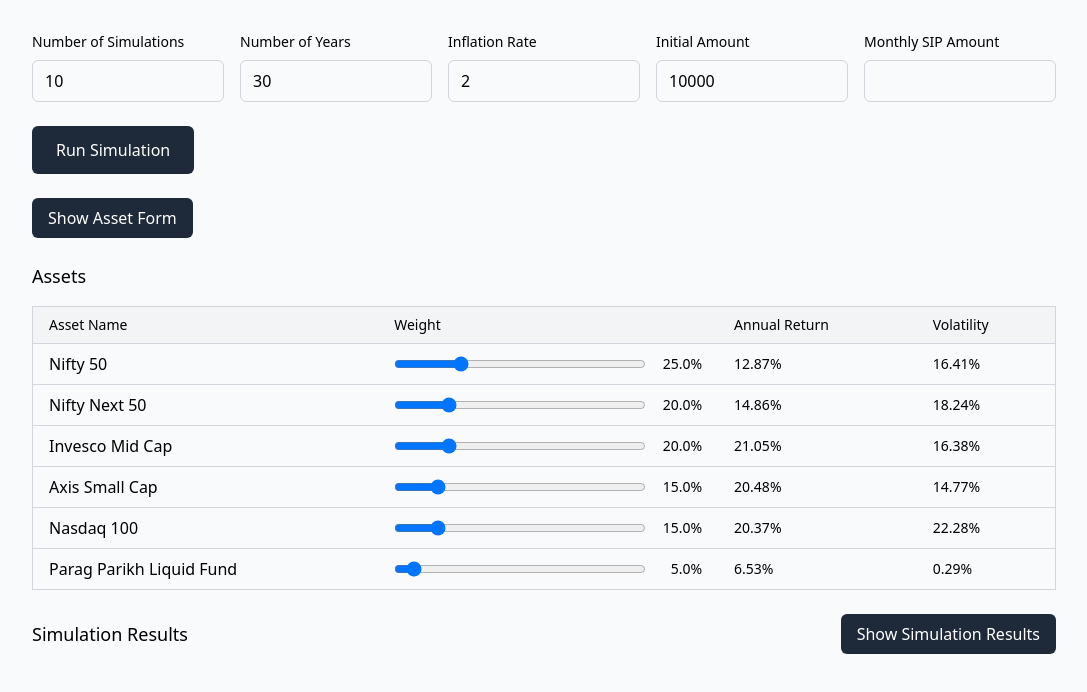
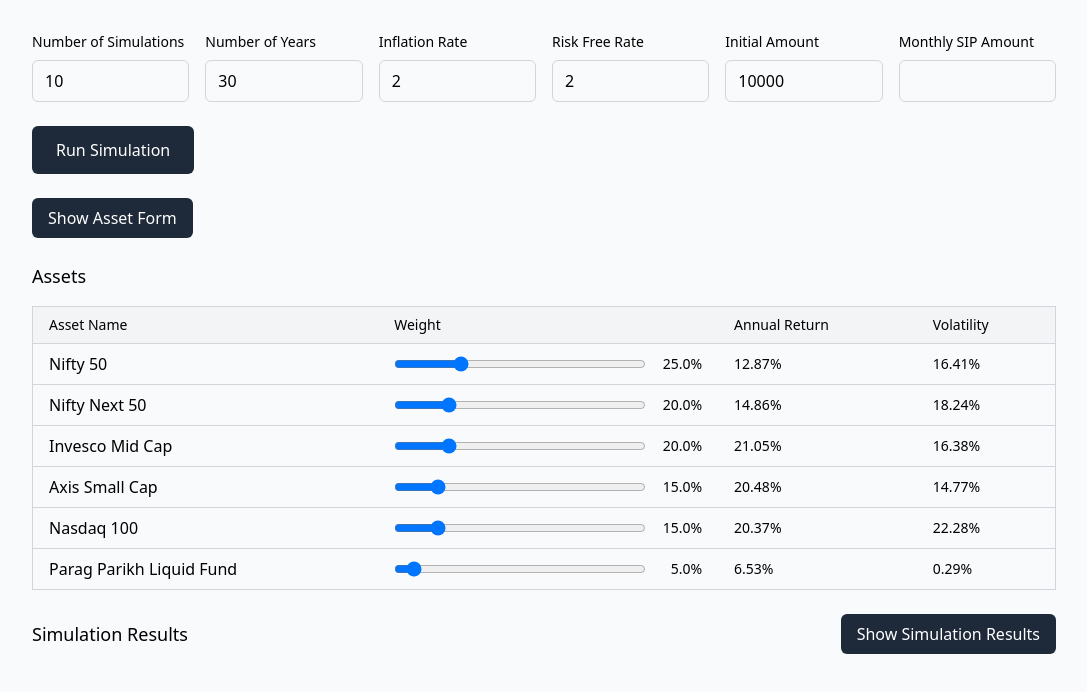
Before and after one commit to rashmod/monte-carlo-sim, a React (Vite) app: page / in a window 1280 px wide. Shown: the top 692 px of the page, without its empty margins (96-1183 px from the left). Built offline with nearby package versions, Linux system fonts and the light colour scheme.

Commit message:
add input for risk free rate

```diff
--- a/src/App.tsx
+++ b/src/App.tsx
@@ -22,6 +22,7 @@
 	const [numSimulations, setNumSimulations] = useState(10);
 	const [numYears, setNumYears] = useState(30);
 	const [inflationRate, setInflationRate] = useState(0.02);
+	const [riskFreeRate, setRiskFreeRate] = useState(0.02);
 	const [initialAmount, setInitialAmount] = useState(10000);
 	const [monthlySIPAmount, setMonthlySIPAmount] = useState(0);
 	const [assetName, setAssetName] = useState('');
@@ -105,7 +106,7 @@
 			inflationRate,
 			initialAmount,
 			monthlySIPAmount,
-			annualRiskFreeRate: 0.02,
+			annualRiskFreeRate: riskFreeRate,
 		};
 
 		worker.postMessage(message);
@@ -172,6 +173,23 @@
 							}
 							onChange={(e) =>
 								setInflationRate(Number(e.target.value) / 100)
+							}
+						/>
+					</div>
+
+					<div className='flex-1 space-y-2'>
+						<label
+							htmlFor='risk-free-rate'
+							className='block text-sm font-medium'>
+							Risk Free Rate
+						</label>
+						<input
+							type='number'
+							id='risk-free-rate'
+							className='w-full px-3 py-2 border border-gray-300 rounded-md'
+							value={riskFreeRate === 0 ? '' : riskFreeRate * 100}
+							onChange={(e) =>
+								setRiskFreeRate(Number(e.target.value) / 100)
 							}
 						/>
 					</div>
```
